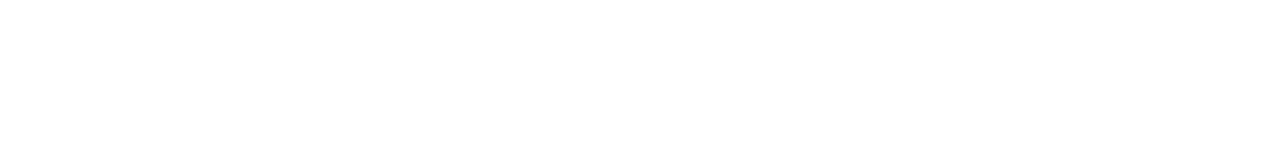
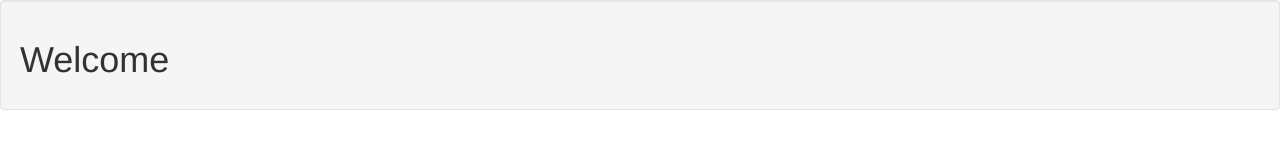
Before and after one commit to xemmel/gittest, a website: page index.html in a window 1280 px wide. Drawn offline with nearby package versions, Linux system fonts and the light colour scheme.

Commit message:
addded bootstrap

```diff
--- a/index.html
+++ b/index.html
@@ -1,10 +1,12 @@
 <!DOCTYPE html>
 <html>
     <head>
-
+        <link rel="stylesheet" href="node_modules/bootstrap/dist/css/bootstrap.min.css" />
     </head>
     <body>
+        <div class="well">
+            <h1>Welcome</h1>
 
-
+        </div>
     </body>
 </html>
```
Also changed, not shown: package.json (+5 -2 lines), 1 other file.
